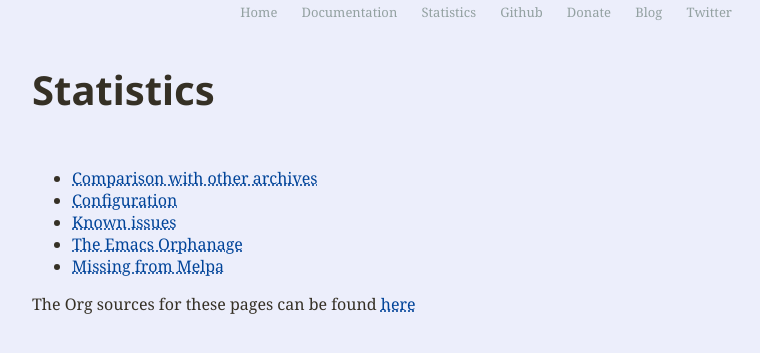
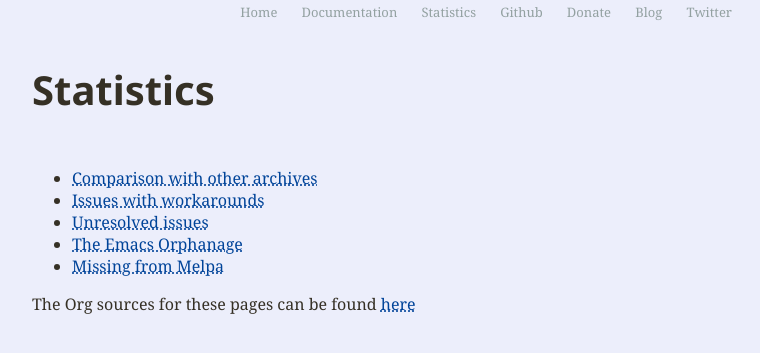
Before and after one commit to emacsmirror/emacsmirror.net, a Jekyll site: the page built from stats/index.md, in a window 1280 px wide. Shown: the top 353 px of the page, without its empty margins (258-1018 px from the left). Built offline with Jekyll 4.4.1, drawn with Linux system fonts in a browser that asks for light colours; comment, search, counter and statistics services are not loaded.

Commit message:
[c] reports: remove config link, add kluges link

```diff
--- a/stats/index.md
+++ b/stats/index.md
@@ -4,8 +4,8 @@ title: Statistics
 ---
 
 - [Comparison with other archives](/stats/compare.html)
-- [Configuration](/stats/config.html)
-- [Known issues](/stats/issues.html)
+- [Issues with workarounds](/stats/kludges.html)
+- [Unresolved issues](/stats/issues.html)
 - [The Emacs Orphanage](/stats/emacsorphanage.html)
 - [Missing from Melpa](/stats/melpa-missing.html)
 
```
